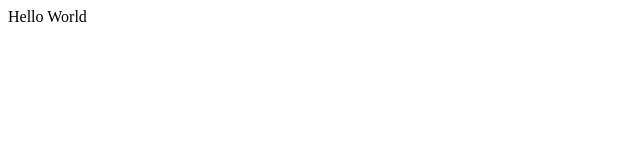
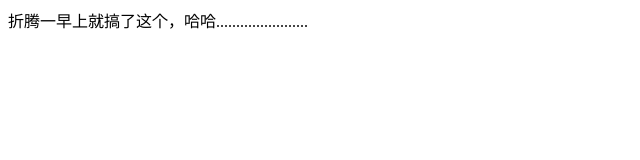
Before and after one commit to oufachao/oufachao.github.com, a plain HTML site: page index.html in a window 1280 px wide. Shown: the whole page, without its empty margins (0-640 px from the left). Drawn offline with Linux system fonts and the light colour scheme.

Commit message:
Update index.html

```diff
--- a/index.html
+++ b/index.html
@@ -3,6 +3,6 @@
 <title>Hello World</title>
 </head>
 <body>
-Hello World
+折腾一早上就搞了这个，哈哈.......................
 </body>
 </html>
```
